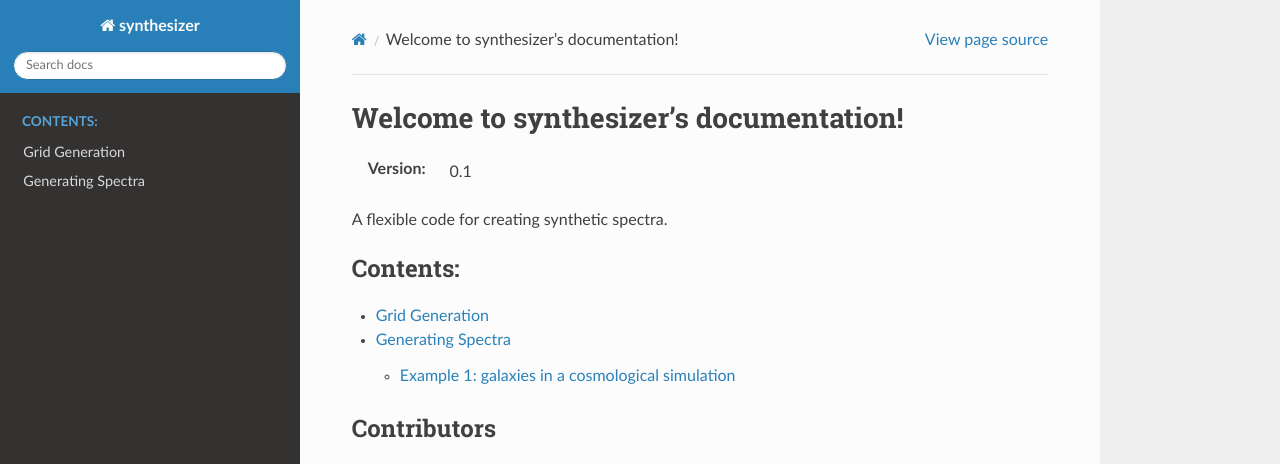
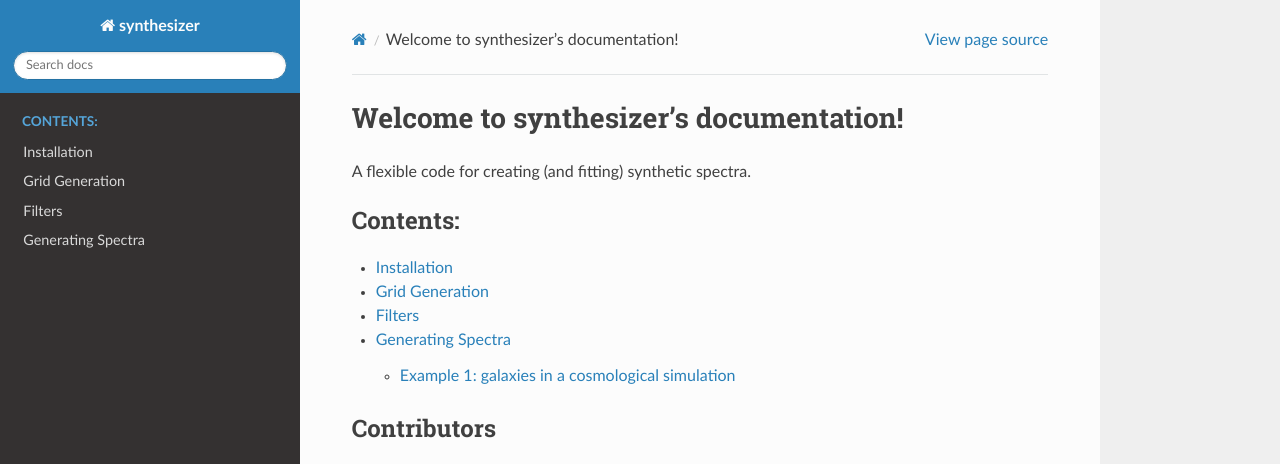
Before and after one commit to tHarvey303/synthesizer, a Sphinx documentation site: the page built from docs/source/index.rst, in a window 1280 px wide and 1018 px high, cut to the strip 0-464 px from the top of the window. Built offline with Sphinx 7.4.7 and the Read the Docs theme 2.0.0, drawn with Linux system fonts in a browser that asks for light colours.

Commit message:
added installation and filters docs

```diff
--- a/docs/source/generating_spectra.rst
+++ b/docs/source/generating_spectra.rst
@@ -2,7 +2,6 @@ Generating Spectra
 ******************
 
 We provide a number of example scripts in the :code:`example` directory that demonstrate how to run synthesizer to generate spectra for various use cases.
-
 
 
 Example 1: galaxies in a cosmological simulation
--- a/docs/source/index.rst
+++ b/docs/source/index.rst
@@ -6,16 +6,15 @@
 Welcome to synthesizer's documentation!
 =======================================
 
-
-:Version: 0.1
-
-A flexible code for creating synthetic spectra.
+A flexible code for creating (and fitting) synthetic spectra.
 
 .. toctree::
    :maxdepth: 2
    :caption: Contents:
 
+   installation
    grid_generation
+   filters
    generating_spectra
 
 
```
Also changed, not shown: docs/source/filters.rst (added, +37 -0 lines), docs/source/installation.rst (added, +14 -0 lines).
